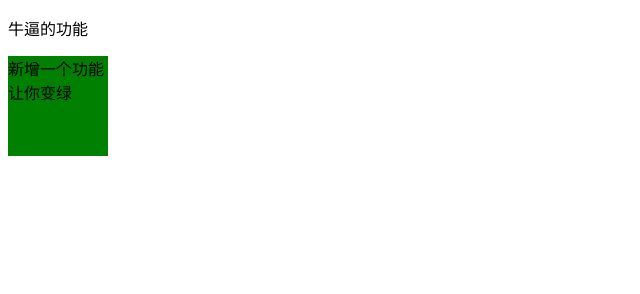
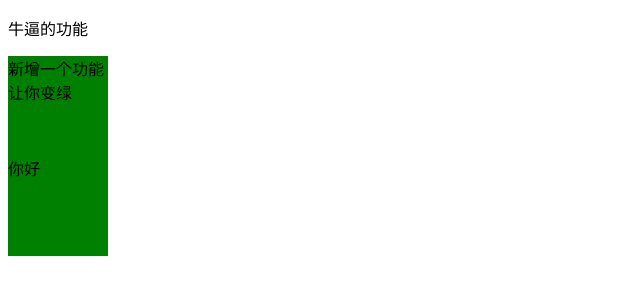
Before and after one commit to qinmingliang/one, a plain HTML site: page index.html in a window 1280 px wide. Shown: the whole page, without its empty margins (0-640 px from the left). Drawn offline with Linux system fonts and the light colour scheme.

Commit message:
来了一个DIV

```diff
--- a/index.html
+++ b/index.html
@@ -10,5 +10,6 @@
 <body>
     <p>牛逼的功能</p>
     <div>新增一个功能让你变绿</div>
+    <div>你好</div>
 </body>
 </html>
```
